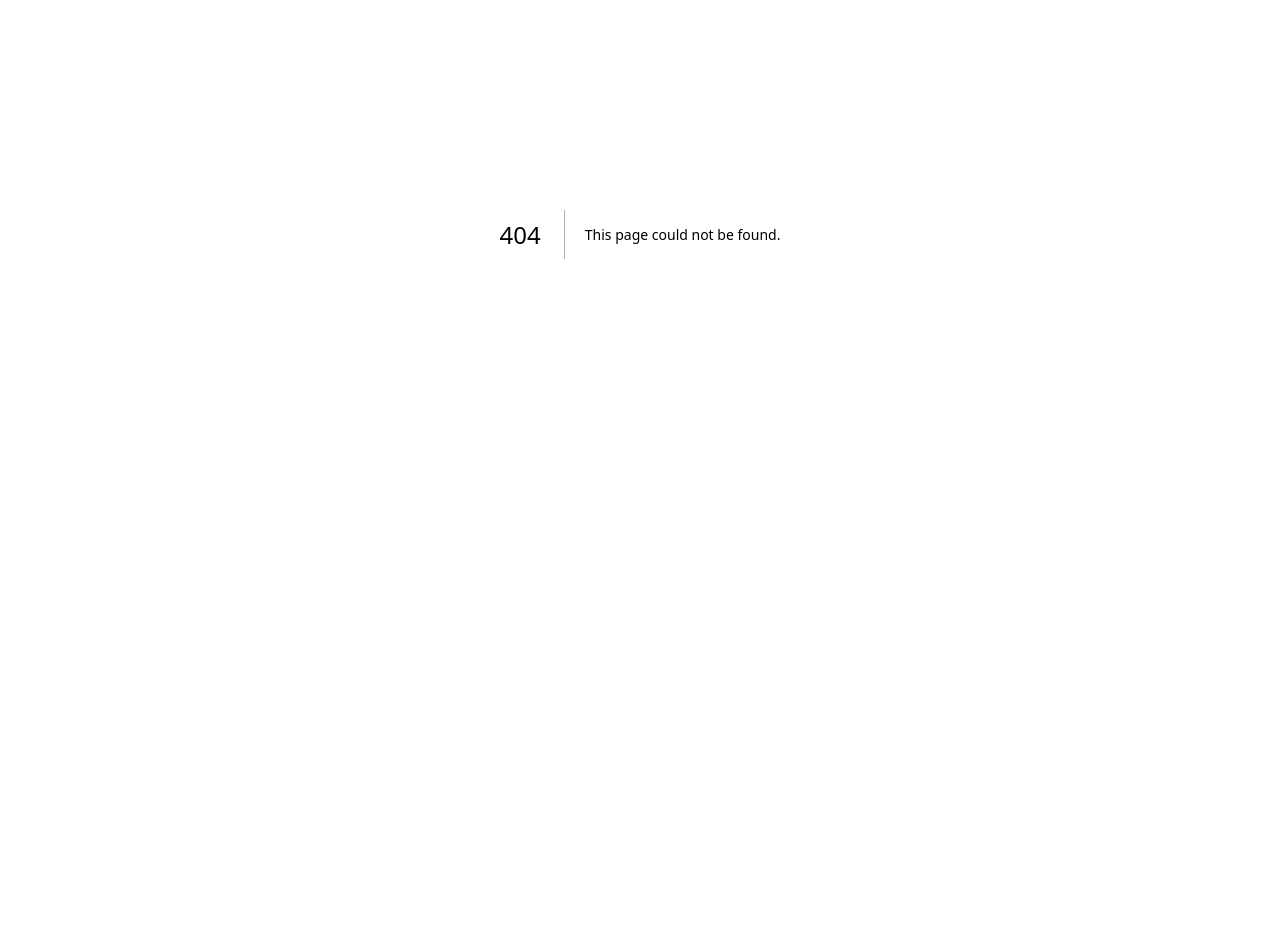
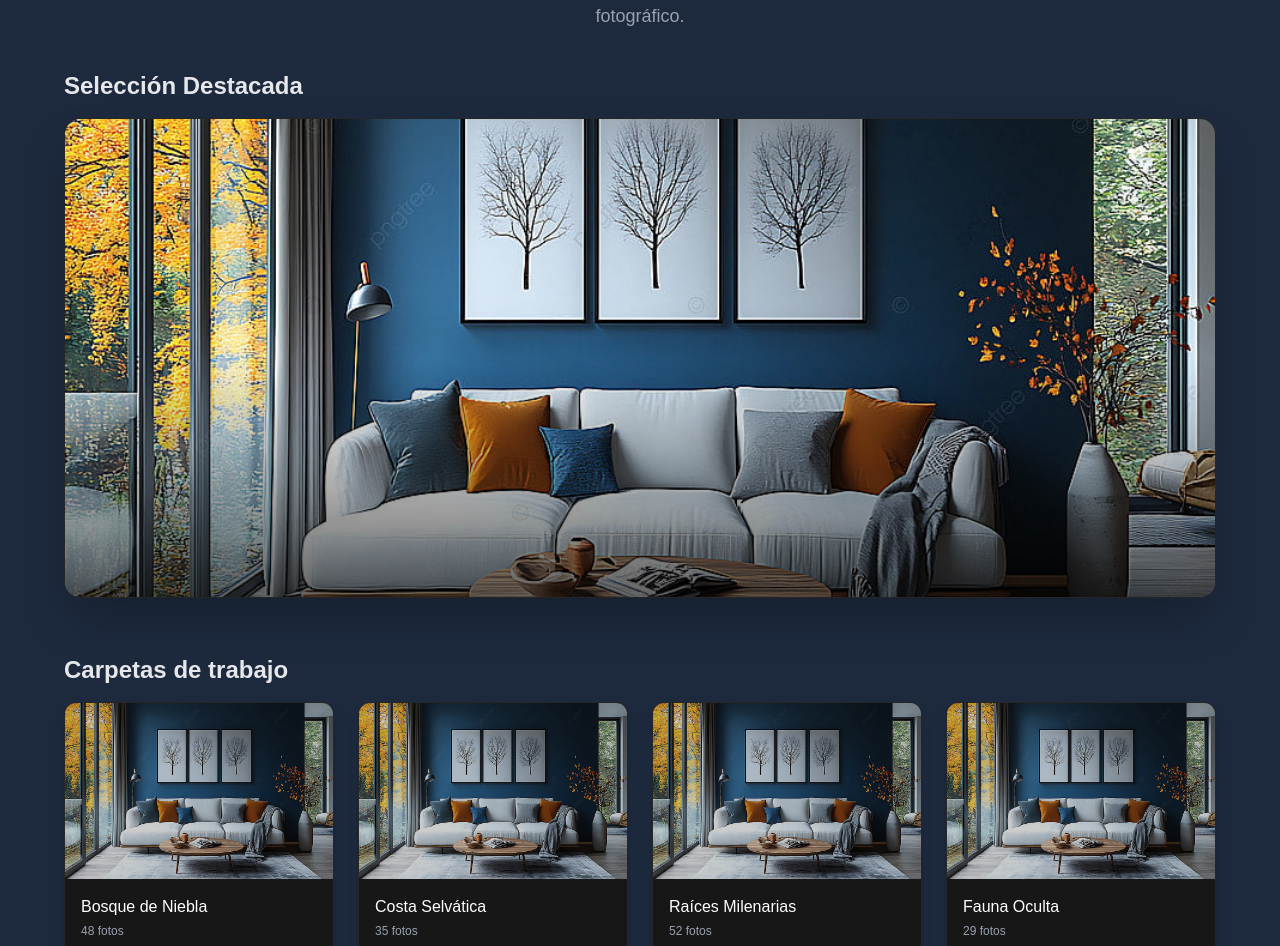
Before and after one commit to HHector14/aikos-visual, a Next.js app: page /universes/1 in a window 1280 px wide. Before the commit this address had no page. Shown: the part 166-1112 px from the top of the page. Before the commit the page ends 800 px from the top, so only its background shows below. Built offline with nearby package versions, Linux system fonts and the light colour scheme; no server answers.

Commit message:
Pagina boceto para mostrar un universo en especifico

```diff
--- /dev/null
+++ b/app/universes/[id]/page.tsx
@@ -0,0 +1,172 @@
+import Image from "next/image";
+import { Suspense } from "react";
+export const instant = false;
+
+function UniverseSkeleton() {
+  return (
+    <div className="min-h-screen bg-slate-800 text-white py-20 px-4 sm:px-8">
+      <div className="max-w-6xl mx-auto space-y-10">
+        {/* Header del Universo */}
+        <header className="text-center space-y-3">
+          <div className="bg-slate-700 h-15 rounded-2xl mx-auto max-w-xl"></div>
+          <div className="bg-slate-700 h-10 rounded-2xl mx-auto max-w-md"></div>
+        </header>
+
+        {/* Sección Destacada */}
+        <section className="space-y-4">
+          <h3 className="text-2xl font-semibold text-gray-200">
+            Selección Destacada
+          </h3>
+
+          <div className="relative w-full h-80 sm:h-120 rounded-2xl overflow-hidden shadow-2xl border border-neutral-800 bg-slate-700"></div>
+        </section>
+        <section className="space-y-4 pt-4">
+          <h3 className="text-2xl font-semibold text-gray-200">
+            Carpetas de trabajo
+          </h3>
+
+          <div className="grid grid-cols-1 sm:grid-cols-2 lg:grid-cols-4 gap-6">
+              <div className="bg-neutral-900 border border-neutral-800 rounded-xl">
+                <div className="relative w-full h-52 overflow-hidden">
+                  <div className="absolute inset-0 bg-slate-700 group-hover:bg-transparent transition-colors" />
+                </div>
+              </div>
+              <div className="bg-neutral-900 border border-neutral-800 rounded-xl">
+                <div className="relative w-full h-52 overflow-hidden">
+                  <div className="absolute inset-0 bg-slate-700 group-hover:bg-transparent transition-colors" />
+                </div>
+              </div>
+              <div className="bg-neutral-900 border border-neutral-800 rounded-xl">
+                <div className="relative w-full h-52 overflow-hidden">
+                  <div className="absolute inset-0 bg-slate-700 group-hover:bg-transparent transition-colors" />
+                </div>
+              </div>
+              <div className="bg-neutral-900 border border-neutral-800 rounded-xl">
+                <div className="relative w-full h-52 overflow-hidden">
+                  <div className="absolute inset-0 bg-slate-700 group-hover:bg-transparent transition-colors" />
+                </div>
+              </div>
+          </div>
+        </section>
+      </div>
+    </div>
+  );
+}
+
+// Datos de ejemplo para las carpetas (puedes reemplazarlo con tu futura BD)
+const sampleFolders = [
+  { id: 1, title: "Bosque de Niebla", photosCount: 48, image: "/fondo.jpg" },
+  { id: 2, title: "Costa Selvática", photosCount: 35, image: "/fondo.jpg" },
+  { id: 3, title: "Raíces Milenarias", photosCount: 52, image: "/fondo.jpg" },
+  { id: 4, title: "Fauna Oculta", photosCount: 29, image: "/fondo.jpg" },
+];
+
+// Este componente simulará la llamada a tu Base de Datos (en el futuro aquí harás tu fetch o consulta a Prisma/Supabase/etc.)
+async function UniverseData({ id }: { id: string }) {
+  try {
+    const res = await fetch(`https://potterhead-api.vercel.app/api/characters`);
+    // Verificamos si la respuesta fue exitosa (status 200-299)
+    console.log("1");
+    if (!res.ok) {
+      throw new Error(`Error HTTP: ${res.status} ${res.statusText}`);
+    }
+    console.log("2");
+    const data = await res.json();
+    console.log("Datos de la API:", data);
+  } catch (error) {
+    console.error("Fallo al obtener los datos de la API:", error);
+  }
+
+  return (
+    <div className="min-h-screen bg-slate-800 text-white py-20 px-4 sm:px-8">
+      <div className="max-w-6xl mx-auto space-y-10">
+        {/* Header del Universo */}
+        <header className="text-center space-y-3">
+          <h1 className="text-3xl sm:text-5xl font-bold tracking-tight">
+            Mundo natural: Bosques de primavera
+          </h1>
+          <p className="text-gray-400 text-base sm:text-lg max-w-2xl mx-auto">
+            Explorando las maravillas y la mística de los entornos naturales a
+            través del lente fotográfico.
+          </p>
+        </header>
+
+        {/* Sección Destacada */}
+        <section className="space-y-4">
+          <h3 className="text-2xl font-semibold text-gray-200">
+            Selección Destacada
+          </h3>
+
+          {/* Contenedor relativo con altura definida o aspect ratio para Image fill */}
+          <div className="relative w-full h-80 sm:h-120 rounded-2xl overflow-hidden shadow-2xl border border-neutral-800">
+            <Image
+              src="/fondo.jpg"
+              alt="Fotografía destacada del universo"
+              fill
+              priority
+              className="object-cover hover:scale-105 transition-transform duration-500 ease-out"
+              sizes="(max-width: 1200px) 100vw, 1200px"
+            />
+            {/* Gradient overlay opcional para mejorar elegancia */}
+            <div className="absolute inset-0 bg-linear-to-t from-black/60 via-transparent to-transparent pointer-events-none" />
+          </div>
+        </section>
+        <section className="space-y-4 pt-4">
+          <h3 className="text-2xl font-semibold text-gray-200">
+            Carpetas de trabajo
+          </h3>
+
+          <div className="grid grid-cols-1 sm:grid-cols-2 lg:grid-cols-4 gap-6">
+            {sampleFolders.map((folder) => (
+              <div
+                key={folder.id}
+                className="group bg-neutral-900 border border-neutral-800 rounded-xl overflow-hidden shadow-lg hover:border-neutral-700 transition-all duration-300 cursor-pointer"
+              >
+                {/* Imagen miniatura de la carpeta */}
+                <div className="relative w-full h-44 overflow-hidden">
+                  <Image
+                    src={folder.image}
+                    alt={folder.title}
+                    fill
+                    className="object-cover group-hover:scale-110 transition-transform duration-500 ease-out"
+                    sizes="(max-width: 768px) 100vw, 25vw"
+                  />
+                  {/* Overlay sutil para oscurecer la tarjeta al pasar el mouse */}
+                  <div className="absolute inset-0 bg-black/20 group-hover:bg-transparent transition-colors" />
+                </div>
+
+                {/* Información de la carpeta */}
+                <div className="p-4 space-y-1">
+                  <h4 className="font-medium text-white group-hover:text-emerald-400 transition-colors">
+                    {folder.title}
+                  </h4>
+                  <p className="text-xs text-gray-400">
+                    {folder.photosCount} fotos
+                  </p>
+                </div>
+              </div>
+            ))}
+          </div>
+        </section>
+      </div>
+    </div>
+  );
+}
+
+interface UniversePageProps {
+  params: Promise<{
+    id: string;
+  }>;
+}
+
+// Página principal de la ruta dinámica
+export default async function UniversePage({ params }: UniversePageProps) {
+  const { id } = await params;
+
+  return (
+    /* Envolvemos en Suspense para que muestre el esqueleto mientras UniverseData resuelve */
+    <Suspense fallback={<UniverseSkeleton />}>
+      <UniverseData id={id} />
+    </Suspense>
+  );
+}
```
